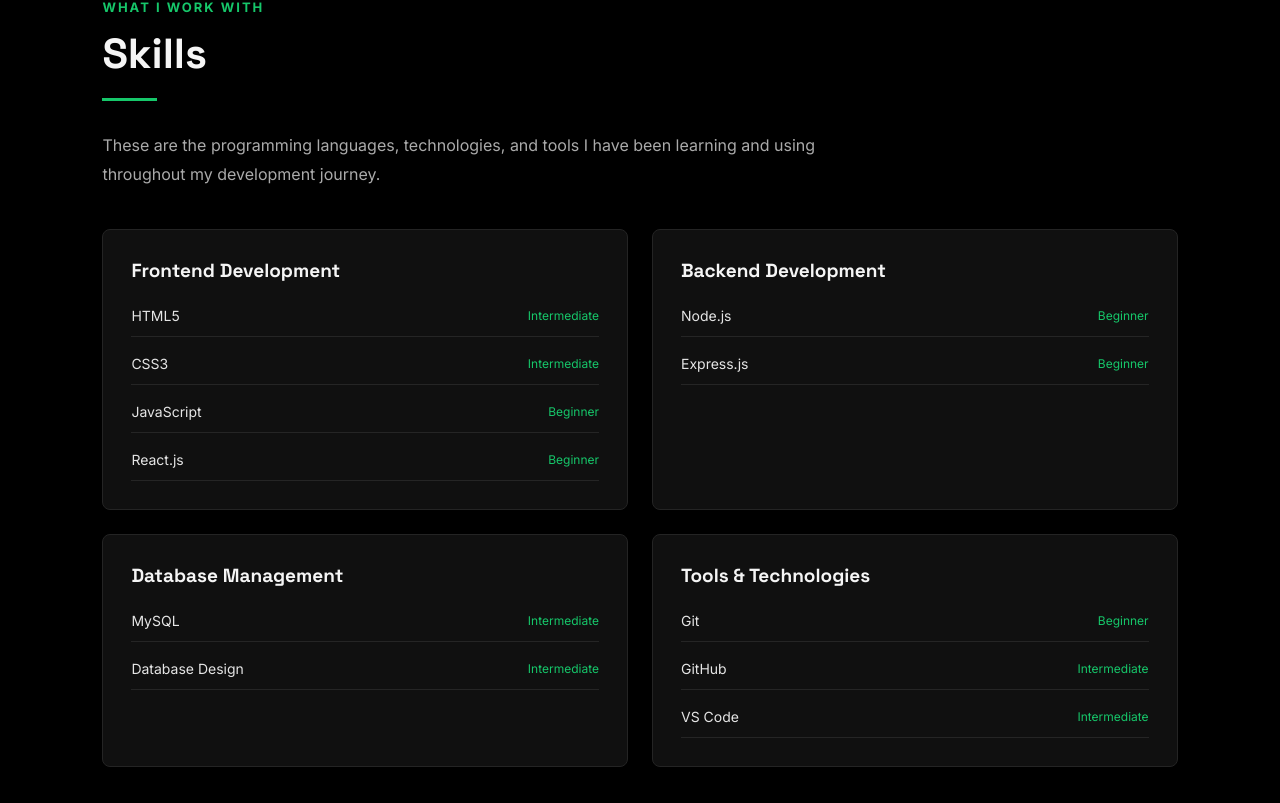
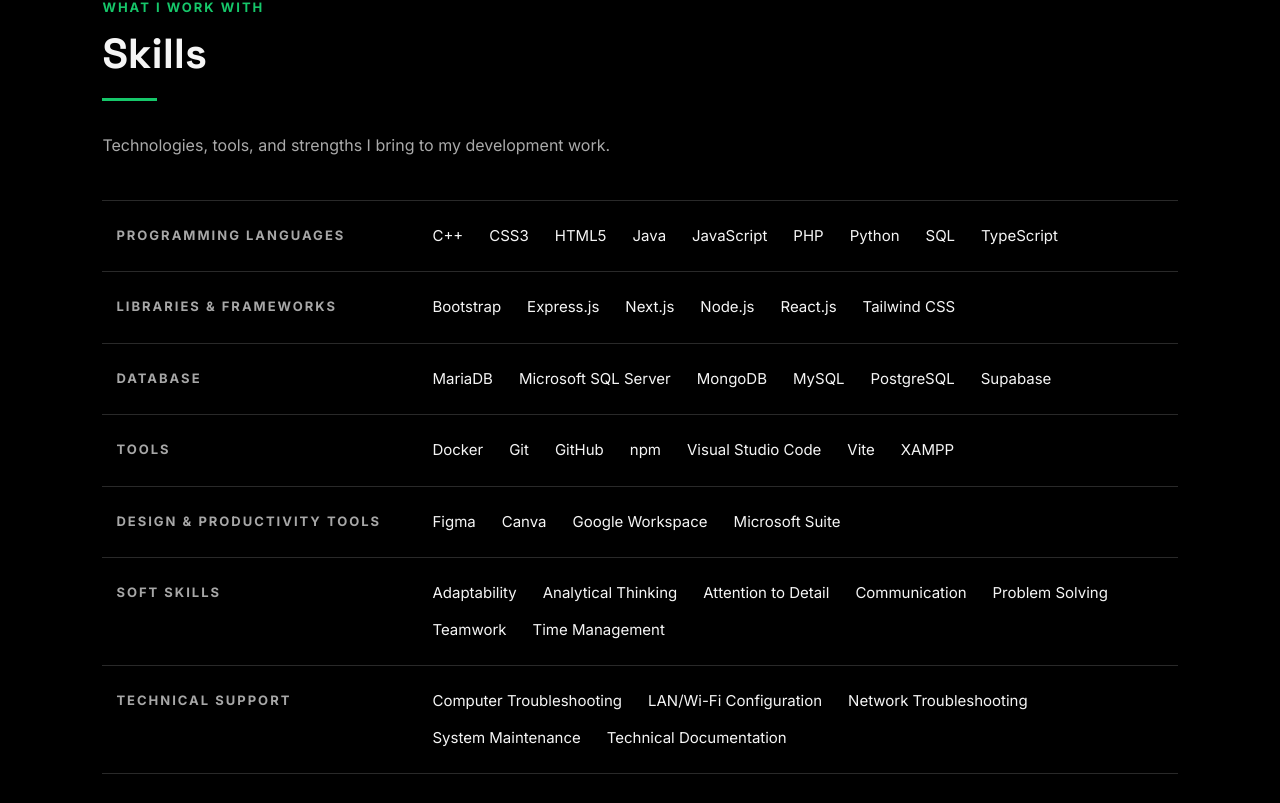
Before and after one commit to Ritzqtt/Hey-Its-Christian, a React (Vite) app: page /portfolio in a window 1280 px wide. Shown: the part 1657-2460 px from the top of the page. Built offline with nearby package versions, Linux system fonts and the light colour scheme.

Commit message:
feat: update skills and projects sections with new categories and technologies

```diff
--- a/src/App.css
+++ b/src/App.css
@@ -427,54 +427,65 @@
    SKILLS SECTION
 ================================= */
 
-.skills-grid {
-  display: grid;
-  grid-template-columns: repeat(2, minmax(0, 1fr));
-  gap: 24px;
+.skills-list {
+  border-top: 1px solid #292929;
 }
 
-.skill-card {
-  background: #101010;
-  border: 1px solid #242424;
-  border-radius: 8px;
-  padding: 28px;
-  transition: 0.3s ease;
+.skill-category {
+  display: grid;
+  grid-template-columns: minmax(220px, 0.8fr) minmax(0, 2fr);
+  align-items: start;
+  gap: 32px;
+  padding: 24px 0;
+  border-bottom: 1px solid #292929;
 }
 
-.skill-card:hover {
-  border-color: #16c76a;
-  transform: translateY(-4px);
+.skill-category-label {
+  display: flex;
+  align-items: baseline;
+  gap: 14px;
 }
 
-.skill-card h3 {
-  font-size: 19px;
-  color: #f5f5f5;
-  margin-bottom: 24px;
+.skill-category-number {
+  flex: 0 0 auto;
+  color: #16c76a;
+  font-size: 13px;
+  font-weight: 600;
+  letter-spacing: 0.04em;
 }
 
-.skill-list {
+.skill-category-label h3 {
+  font-family: inherit;
+  color: #a7a7a7;
+  font-size: 13px;
+  font-weight: 700;
+  letter-spacing: 2px;
+  line-height: 1.6;
+}
+
+.skill-items {
   display: flex;
-  flex-direction: column;
-  gap: 18px;
+  flex-wrap: wrap;
+  align-items: center;
+  gap: 14px 26px;
+  margin: 0;
+  padding: 0;
+  list-style: none;
 }
 
 .skill-item {
-  display: flex;
-  justify-content: space-between;
+  display: inline-flex;
   align-items: center;
-  gap: 12px;
-  padding-bottom: 12px;
-  border-bottom: 1px solid #252525;
-  color: #e5e5e5;
-  font-size: 14px;
+  gap: 8px;
+  color: #f5f5f5;
+  font-size: 15px;
+  line-height: 1.5;
+  transition: color 0.2s ease;
 }
 
-.skill-level {
+.skill-item:hover {
   color: #16c76a;
-  font-size: 12px;
-  white-space: nowrap;
 }
-
 
 /* =================================
    PROJECTS SECTION
@@ -627,10 +638,21 @@
     scroll-margin-top: var(--navbar-height);
   }
 
-  .skills-grid,
   .projects-grid,
   .resume-grid {
     grid-template-columns: 1fr;
+  }
+}
+
+@media (max-width: 768px) {
+  .skill-category {
+    grid-template-columns: minmax(0, 1fr);
+    gap: 14px;
+    padding: 22px 0;
+  }
+
+  .skill-items {
+    gap: 12px 22px;
   }
 }
 
--- a/src/sections/Projects.jsx
+++ b/src/sections/Projects.jsx
@@ -4,16 +4,7 @@ const projects = [
     category: "Web-Based Accounting System",
     description:
       "A web-based accounting system designed to manage financial transactions, bank reconciliation, payroll summaries, and tax computations.",
-    technologies: ["React.js", "JavaScript", "MySQL"],
-    github: "",
-    status: "In Development",
-  },
-  {
-    title: "Personal Portfolio",
-    category: "Personal Website",
-    description:
-      "A personal portfolio website showcasing my background, technical skills, projects, and development journey.",
-    technologies: ["React.js", "JavaScript", "CSS"],
+    technologies: ["React.js", "JavaScript", "HTML","CSS","Node.js", "Express.js", "Supabase", "PostgreSQL"],
     github: "",
     status: "In Development",
   },
--- a/src/sections/Skills.jsx
+++ b/src/sections/Skills.jsx
@@ -1,33 +1,44 @@
 const skillCategories = [
   {
-    title: "Frontend Development",
+    title: "PROGRAMMING LANGUAGES",
+    skills: ["C++", "CSS3", "HTML5", "Java", "JavaScript", "PHP", "Python", "SQL", "TypeScript"],
+  },
+  {
+    title: "LIBRARIES & FRAMEWORKS",
+    skills: ["Bootstrap", "Express.js", "Next.js", "Node.js", "React.js", "Tailwind CSS"],
+  },
+  {
+    title: "DATABASE",
+    skills: ["MariaDB", "Microsoft SQL Server", "MongoDB", "MySQL", "PostgreSQL", "Supabase"],
+  },
+  {
+    title: "TOOLS",
+    skills: ["Docker", "Git", "GitHub", "npm", "Visual Studio Code", "Vite", "XAMPP"],
+  },
+  {
+    title: "DESIGN & PRODUCTIVITY TOOLS",
+    skills: ["Figma", "Canva", "Google Workspace", "Microsoft Suite"],
+  },
+  {
+    title: "SOFT SKILLS",
     skills: [
-      { name: "HTML5", level: "Intermediate" },
-      { name: "CSS3", level: "Intermediate" },
-      { name: "JavaScript", level: "Beginner" },
-      { name: "React.js", level: "Beginner" },
+      "Adaptability",
+      "Analytical Thinking",
+      "Attention to Detail",
+      "Communication",
+      "Problem Solving",
+      "Teamwork",
+      "Time Management",
     ],
   },
   {
-    title: "Backend Development",
+    title: "TECHNICAL SUPPORT",
     skills: [
-      { name: "Node.js", level: "Beginner" },
-      { name: "Express.js", level: "Beginner" },
-    ],
-  },
-  {
-    title: "Database Management",
-    skills: [
-      { name: "MySQL", level: "Intermediate" },
-      { name: "Database Design", level: "Intermediate" },
-    ],
-  },
-  {
-    title: "Tools & Technologies",
-    skills: [
-      { name: "Git", level: "Beginner" },
-      { name: "GitHub", level: "Intermediate" },
-      { name: "VS Code", level: "Intermediate" },
+      "Computer Troubleshooting",
+      "LAN/Wi-Fi Configuration",
+      "Network Troubleshooting",
+      "System Maintenance",
+      "Technical Documentation",
     ],
   },
 ];
@@ -41,26 +52,24 @@ function Skills() {
         <div className="section-line" />
 
         <p className="section-intro">
-          These are the programming languages, technologies,
-          and tools I have been learning and using throughout
-          my development journey.
+          Technologies, tools, and strengths I bring to my development work.
         </p>
 
-        <div className="skills-grid">
+        <div className="skills-list">
           {skillCategories.map((category) => (
-            <div className="skill-card" key={category.title}>
-              <h3>{category.title}</h3>
+            <div className="skill-category" key={category.number}>
+              <div className="skill-category-label">
+                <span className="skill-category-number">{category.number}</span>
+                <h3>{category.title}</h3>
+              </div>
 
-              <div className="skill-list">
+              <ul className="skill-items">
                 {category.skills.map((skill) => (
-                  <div className="skill-item" key={skill.name}>
-                    <span>{skill.name}</span>
-                    <span className="skill-level">
-                      {skill.level}
-                    </span>
-                  </div>
+                  <li className="skill-item" key={skill}>
+                    <span>{skill}</span>
+                  </li>
                 ))}
-              </div>
+              </ul>
             </div>
           ))}
         </div>
```
